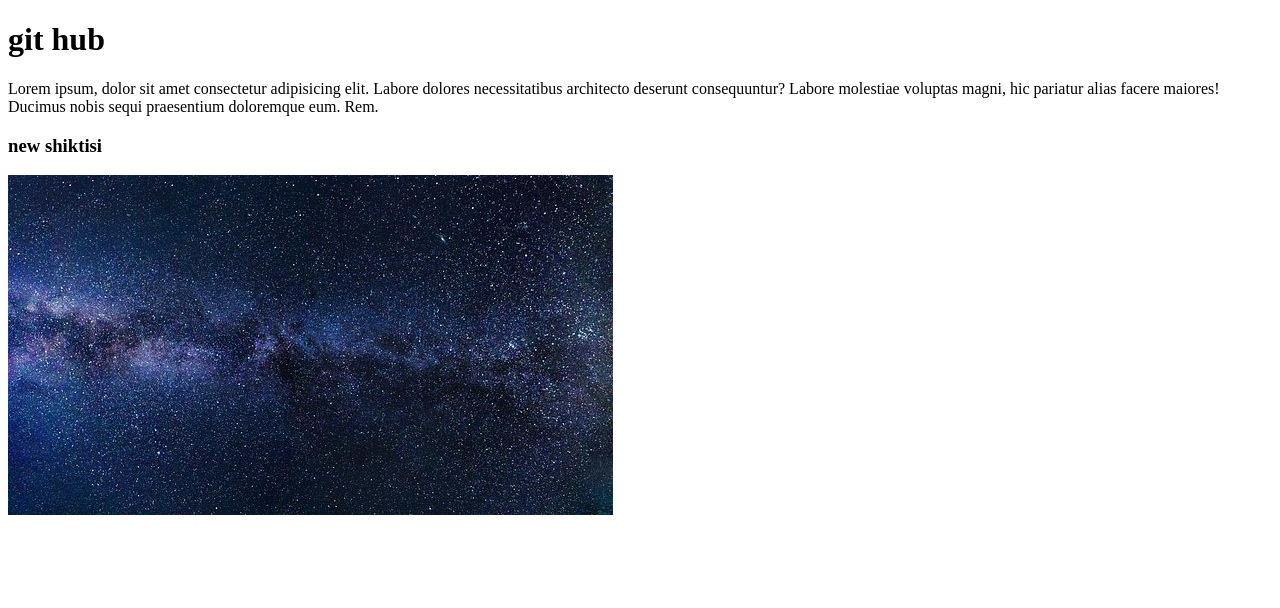
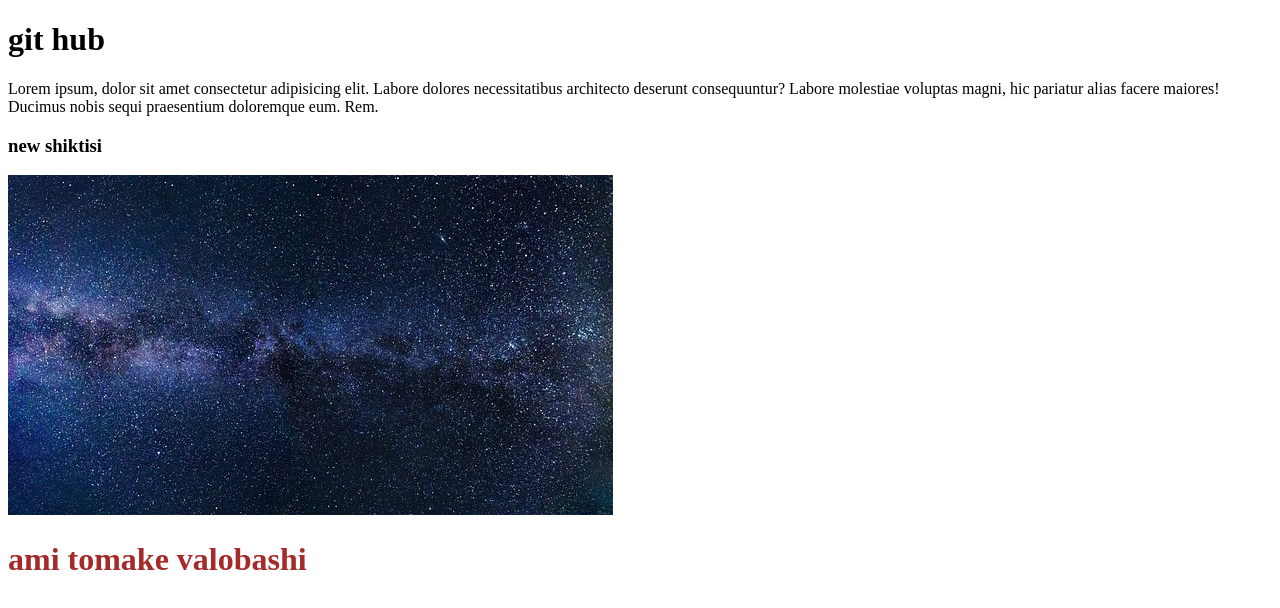
Before and after one commit to farianowshin/my-first-repo, a plain HTML site: page index.html in a window 1280 px wide. Drawn offline with Linux system fonts and the light colour scheme.

Commit message:
new line addeed

```diff
--- a/index.html
+++ b/index.html
@@ -12,5 +12,6 @@
 </p>
 <h3>new shiktisi</h3>
 <img src="milkyway.jpg" alt="">
+<h1 style="color: brown;">ami tomake valobashi</h1>
 </body>
 </html>
```
